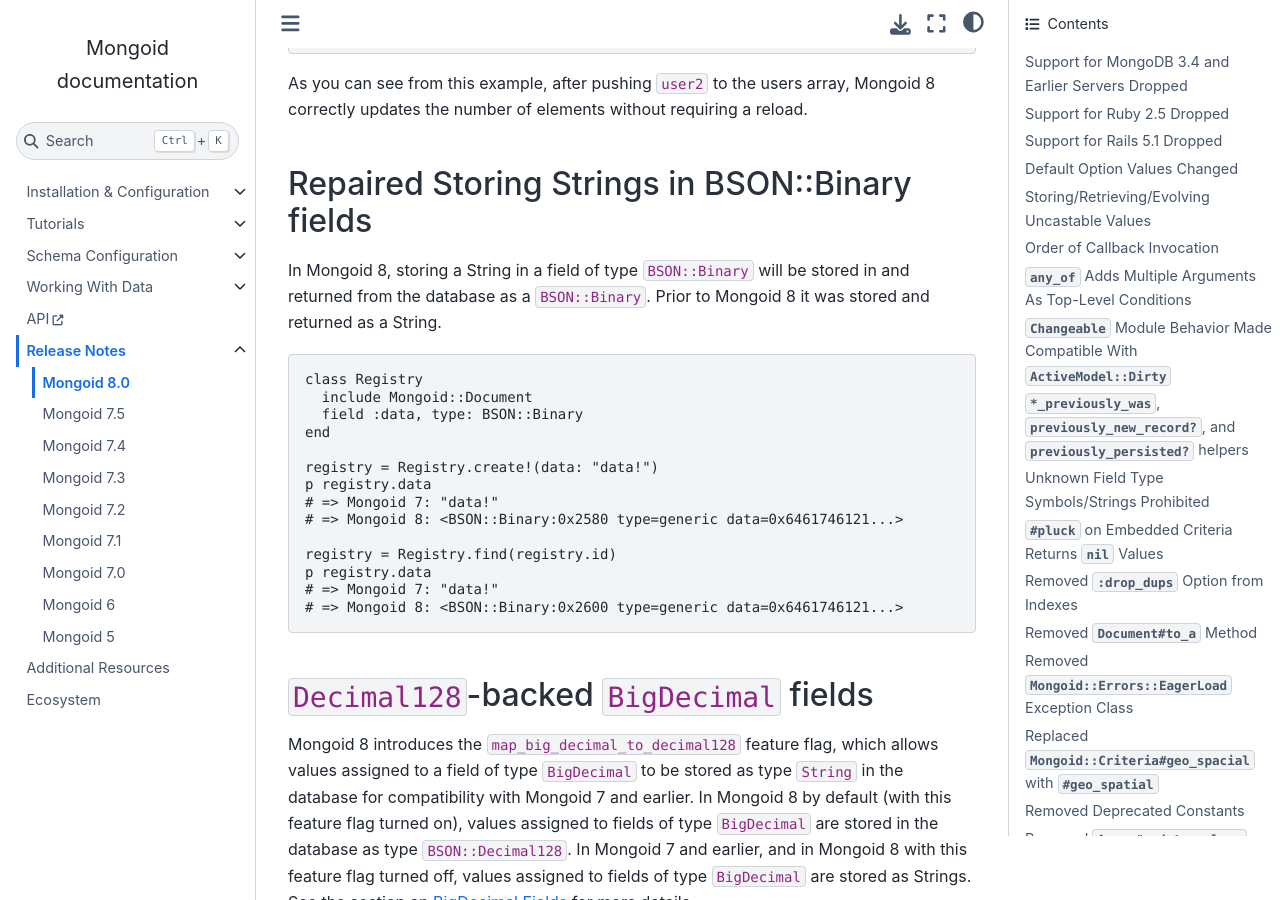
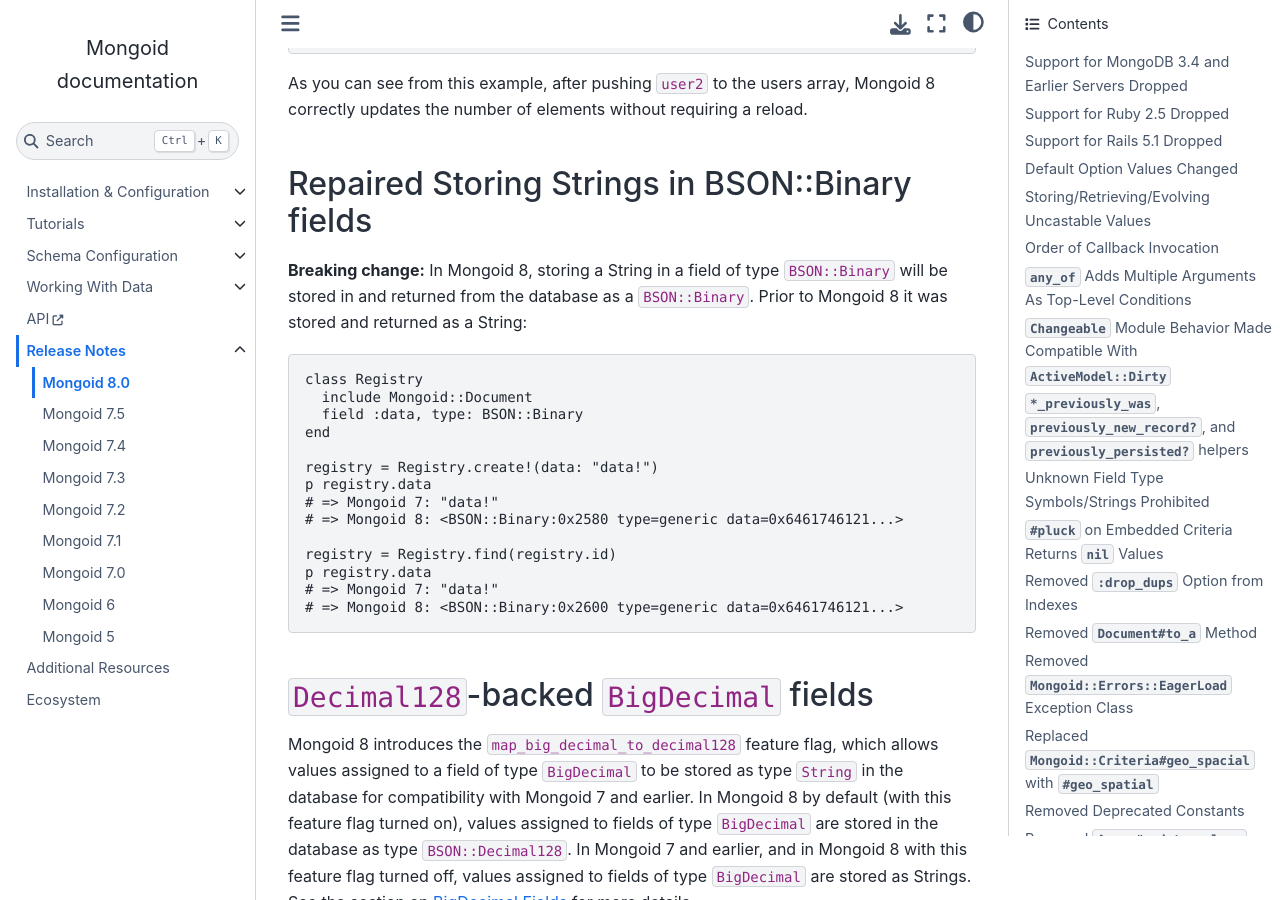
Before and after one commit to i80and/docs-mongoid, a Sphinx documentation site: the page built from docs/release-notes/mongoid-8.0.txt, in a window 1280 px wide and 900 px high, scrolled down 13232 px. Built offline with Sphinx 7.4.7 and the Sphinx Book theme 1.1.4, drawn with Linux system fonts in a browser that asks for light colours; some of the changed text lies outside the part shown.

Commit message:
Annotate breaking changes

```diff
--- a/docs/release-notes/mongoid-8.0.txt
+++ b/docs/release-notes/mongoid-8.0.txt
@@ -60,10 +60,10 @@ the description and effects of each of these options.
 Storing/Retrieving/Evolving Uncastable Values
 ---------------------------------------------
 
-In Mongoid 8, Mongoid standardizes the storing, retrieving and evolving of
-"uncastable values." On attempting to read or write an uncastable value, a
-``nil`` is returned or written instead. When attempting to evolve an
-uncastable value, the inputted value is returned. See the section on
+**Breaking change:** In Mongoid 8, Mongoid standardizes the storing, retrieving
+and evolving of "uncastable values." On attempting to read or write an
+uncastable value, a ``nil`` is returned or written instead. When attempting to
+evolve an uncastable value, the inputted value is returned. See the section on
 :ref:`Uncastable Values <uncastable-values>` for more details.
 
 Some ``mongoize``, ``demongoize`` and ``evolve`` methods were also changed to
@@ -327,6 +327,7 @@ Mongoid 7 output:
 Notice that in 7 ``attribute_was(:age)`` returns the old attribute value,
 while in 8.0 ``attribute_was(:age)`` returns the new value.
 
+
 ``*_previously_was``, ``previously_new_record?``, and ``previously_persisted?`` helpers
 ---------------------------------------------------------------------------------------
 
@@ -359,9 +360,9 @@ as well as ActiveRecord-compatible ``previously_new_record?`` and
 Unknown Field Type Symbols/Strings Prohibited
 ---------------------------------------------
 
-Mongoid 8 prohibits using symbols and strings as field types when these symbols
-and strings do not map to a known type. Previously such usage would create a
-field of type ``Object``.
+**Breaking change:** Mongoid 8 prohibits using symbols and strings as field
+types when these symbols and strings do not map to a known type. Previously
+such usage would create a field of type ``Object``.
 
 Mongoid 8 behavior:
 
@@ -589,9 +590,9 @@ Mongoid 8 correctly updates the number of elements without requiring a reload.
 Repaired Storing Strings in BSON::Binary fields
 -----------------------------------------------
 
-In Mongoid 8, storing a String in a field of type ``BSON::Binary`` will be
-stored in and returned from the database as a ``BSON::Binary``. Prior to Mongoid 8
-it was stored and returned as a String.
+**Breaking change:** In Mongoid 8, storing a String in a field of type
+``BSON::Binary`` will be stored in and returned from the database as a
+``BSON::Binary``. Prior to Mongoid 8 it was stored and returned as a String:
 
 .. code::
 
```
